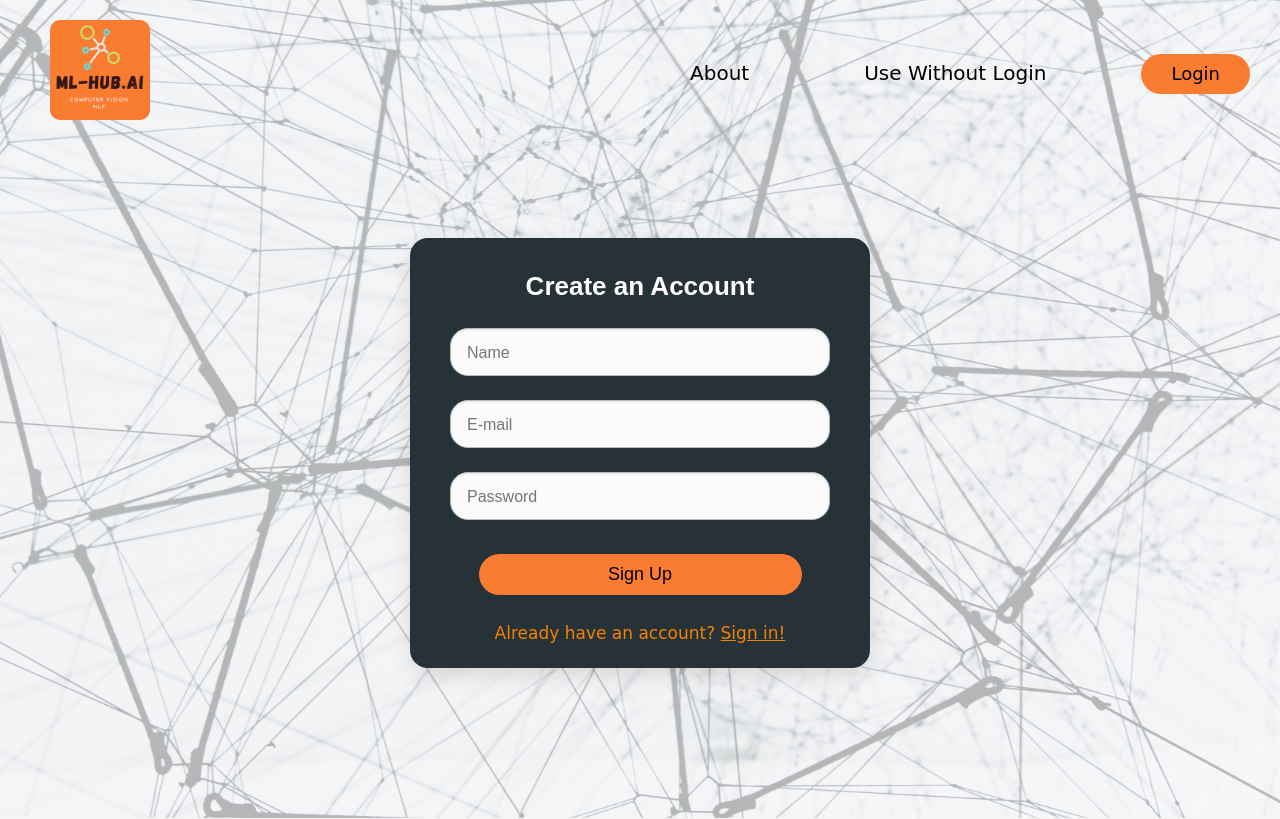
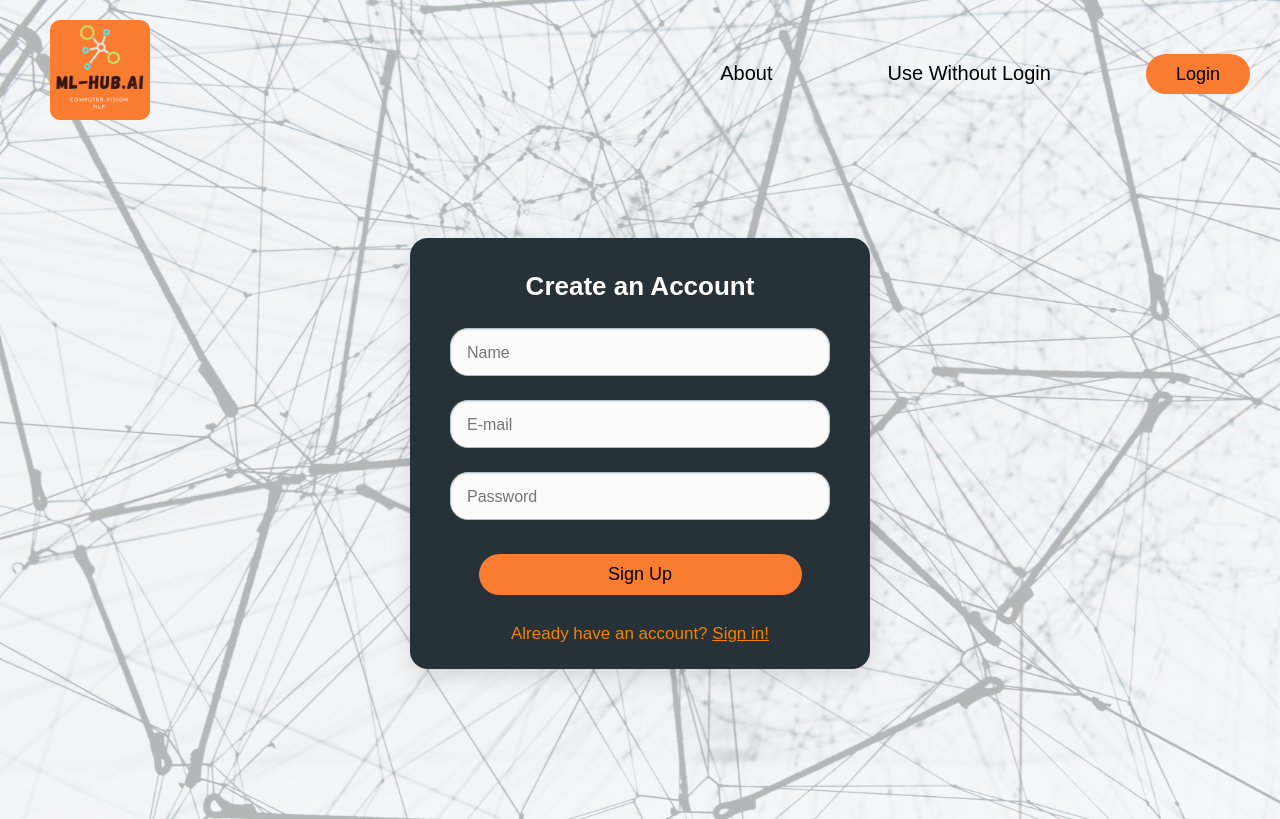
Before and after one commit to adityapatkar/covid-login, a Flask app: page / in a window 1280 px wide. Run offline with Flask 2, Linux system fonts and the light colour scheme.

Commit message:
Update styles.css

```diff
--- a/static/css/styles.css
+++ b/static/css/styles.css
@@ -228,7 +228,7 @@ nav ul li a{
   text-decoration: none;
   font-size: 20px;
   color: black;
-  font-family: cursive;
+  font-family: sans-serif;
 }
 
 
@@ -242,7 +242,7 @@ nav ul li button{
   border: 0;
   outline: none;
   border-radius: 30px;
-  font-family: cursive;
+  font-family: sans-serif;
 }
 
 nav ul li button:hover{
@@ -259,7 +259,7 @@ a{
   color: #f38200;
   padding: 20px;
   font-size: 28px;
-  font-family: cursive
+  font-family: sans-serif;
 }
 
 .a{
@@ -267,7 +267,7 @@ a{
   color: #f38200;
   padding: 10px;
   font-size: 17px;
-  font-family: cursive;
+  font-family: sans-serif;
   text-align : center
 }
 u:hover{
```
